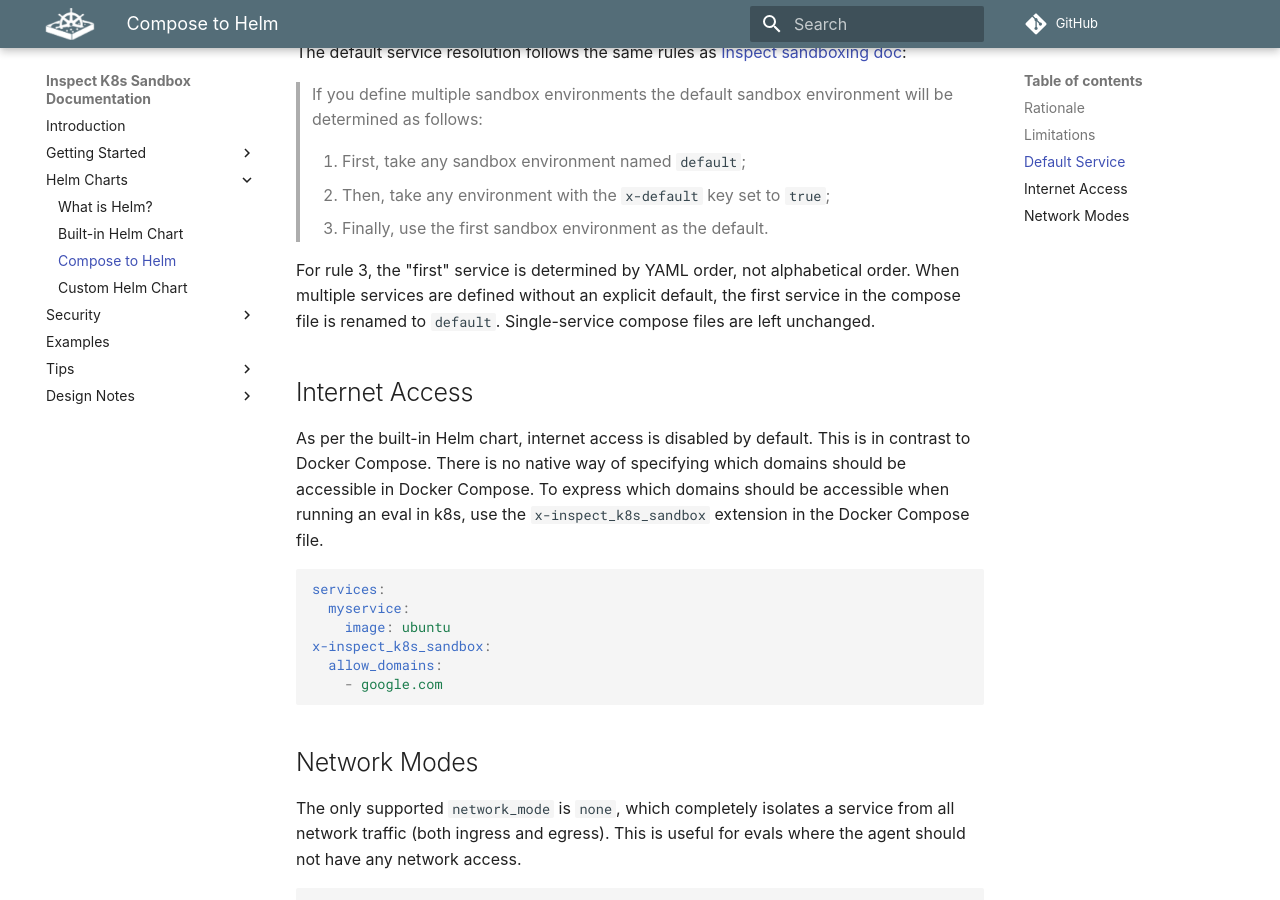
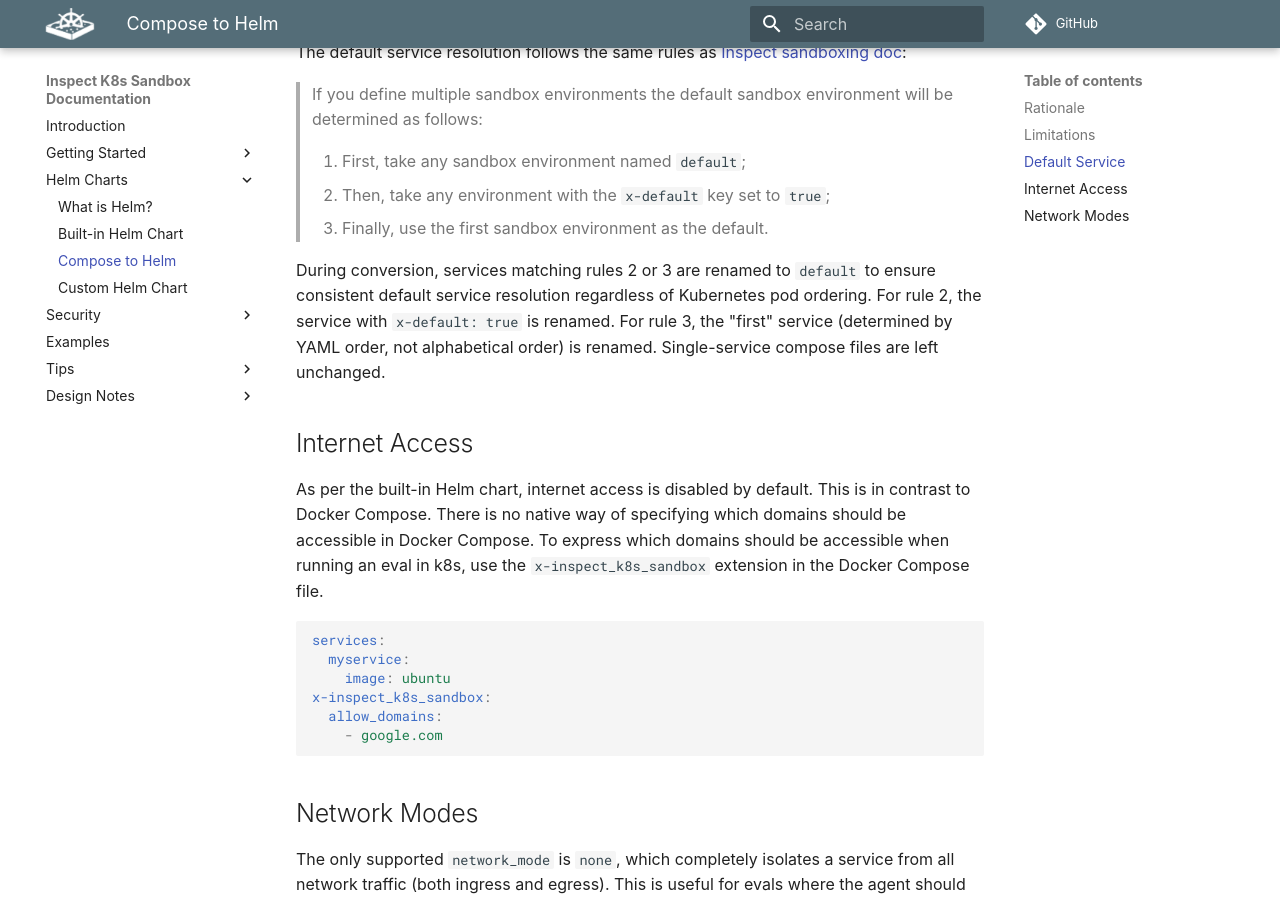
Before and after one commit to UKGovernmentBEIS/inspect_k8s_sandbox, an MkDocs documentation site: the page built from docs/docs/helm/compose-to-helm.md, in a window 1280 px wide and 900 px high, scrolled down 1311 px. Built offline with MkDocs 1.6.1 and Material for MkDocs 9.7.7, drawn with Linux system fonts in a browser that asks for light colours; some web fonts are replaced; comment, search, counter and statistics services are not loaded.

Commit message:
Update doc to clarify that we're renaming services

```diff
--- a/docs/docs/helm/compose-to-helm.md
+++ b/docs/docs/helm/compose-to-helm.md
@@ -57,9 +57,11 @@
 > 2. Then, take any environment with the `x-default` key set to `true`;
 > 3. Finally, use the first sandbox environment as the default.
 
-For rule 3, the "first" service is determined by YAML order, not alphabetical order. When
-multiple services are defined without an explicit default, the first service in the compose
-file is renamed to `default`. Single-service compose files are left unchanged.
+During conversion, services matching rules 2 or 3 are renamed to `default` to ensure
+consistent default service resolution regardless of Kubernetes pod ordering. For rule 2,
+the service with `x-default: true` is renamed. For rule 3, the "first" service (determined
+by YAML order, not alphabetical order) is renamed. Single-service compose files are left
+unchanged.
 
 ## Internet Access
 
```
